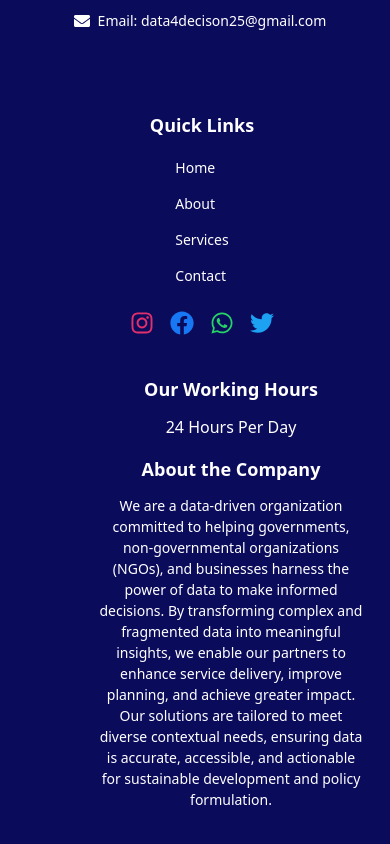
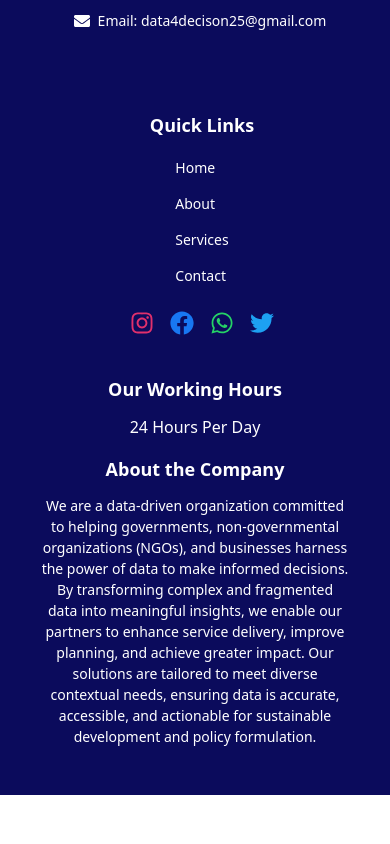
Before and after one commit to data4decision/D4D, a React (Vite) app: page / in a window 390 px wide. Shown: the part 9756-10600 px from the top of the page. After the commit the page ends 10551 px from the top, so only its background shows below. Built offline with nearby package versions, Linux system fonts and the light colour scheme.

Commit message:
first commit

```diff
--- a/package.json
+++ b/package.json
@@ -1,5 +1,6 @@
 {
   "name": "d4d",
+  "homepage": "",
   "private": true,
   "version": "0.0.0",
   "type": "module",
@@ -17,6 +18,8 @@
     "dotenv": "^16.5.0",
     "express": "^5.1.0",
     "framer-motion": "^12.15.0",
+    "gh-pages": "^6.3.0",
+    "github": "^14.0.0",
     "nodemailer": "^7.0.3",
     "react": "^19.1.0",
     "react-datepicker": "^8.4.0",
--- a/src/App.jsx
+++ b/src/App.jsx
@@ -4,6 +4,7 @@ import Layout from "./components/Layout/Layout.jsx";
 import Home from "./page/Home.jsx";
 import About from "./page/About.jsx";
 import Service from "./page/Service.jsx";
+import Team from "./page/Team.jsx";
 import Contact from "./page/Contact.jsx";
 
 const App = () => {
@@ -14,6 +15,7 @@ const App = () => {
           <Route path="/" element={<Home />} />
           <Route path="/about" element={<About />} />
           <Route path="/service" element={<Service />} />
+          <Route path="/team" element={<Team />} />
           <Route path="/contact" element={<Contact />} />
         </Route>
       </Routes>
--- a/src/components/Layout/Footer.jsx
+++ b/src/components/Layout/Footer.jsx
@@ -128,16 +128,16 @@ const Footer = () => {
 
           {/* Column 4: Working Hours and About the Company (25%) */}
           <div className="flex flex-col items-center sm:items-start">
-            <h3 className="text-lg sm:text-xl font-semibold mb-3 md:text-justify ml-18">
+            <h3 className="text-lg sm:text-xl font-semibold mb-3 md:text-justify">
               Our Working Hours
             </h3>
-            <h5 className="text-base sm:text-lg font-medium mb-4 md:text-justify ml-18">
+            <h5 className="text-base sm:text-lg font-medium mb-4 md:text-justify">
               24 Hours Per Day
             </h5>
-            <h3 className="text-lg sm:text-xl font-semibold mb-3 md:text-justify ml-18">
+            <h3 className="text-lg sm:text-xl font-semibold mb-3 md:text-justify">
               About the Company
             </h3>
-            <p className="text-[14px] sm:text-[15px] text-center sm:text-left max-w-[90%] sm:max-w-xs md:text-justify ml-18">
+            <p className="text-[14px] sm:text-[15px] text-center sm:text-left max-w-[90%] sm:max-w-xs md:text-justify">
               We are a data-driven organization committed to helping
               governments, non-governmental organizations (NGOs), and businesses
               harness the power of data to make informed decisions. By
--- a/src/components/Layout/Navbar.jsx
+++ b/src/components/Layout/Navbar.jsx
@@ -40,6 +40,12 @@ const Navbar = () => {
               className="hover:text-[#F47B20] px-3 py-2 rounded-md text-sm font-bold"
             >
               Services
+            </Link>
+            <Link
+              to="/team"
+              className="hover:text-[#F47B20] px-3 py-2 rounded-md text-sm font-bold"
+            >
+              Our Team
             </Link>
             <Link
               to="/contact"
@@ -102,31 +108,38 @@ const Navbar = () => {
       {/* Mobile Menu */}
       {isOpen && (
         <div className="flex justify-center md:hidden" id="mobile-menu">
-          <div className="px-2 pt-2 pb-3 space-y-1">
+          <div className="px-2 pt-2 pb-3 space-y-1 bg-[#0b0b5c] w-full">
             <Link
               to="/"
-              className="block px-3 py-2 rounded-md text-base font-medium text-white hover:text-black"
+              className="block px-3 py-2 rounded-md text-base font-medium text-white hover:text-[#f47b20]"
               onClick={() => setIsOpen(false)} // Close menu on click
             >
               Home
             </Link>
             <Link
               to="/about"
-              className="block px-3 py-2 rounded-md text-base font-medium text-white hover:text-black"
+              className="block px-3 py-2 rounded-md text-base font-medium text-white hover:text-[#f47b20]"
               onClick={() => setIsOpen(false)} // Close menu on click
             >
               About
             </Link>
             <Link
               to="/service"
-              className="block px-3 py-2 rounded-md text-base font-medium text-white hover:text-black"
+              className="block px-3 py-2 rounded-md text-base font-medium text-white hover:text-[#f47b20]"
               onClick={() => setIsOpen(false)} // Close menu on click
             >
               Services
             </Link>
             <Link
+              to="/team"
+              className="block px-3 py-2 rounded-md text-base font-medium text-white hover:text-[#f47b20]"
+              onClick={() => setIsOpen(false)} // Close menu on click
+            >
+              Our Team
+            </Link>
+            <Link
               to="/contact"
-              className="block px-3 py-2 rounded-md text-base font-medium text-white hover:text-black"
+              className="block px-3 py-2 rounded-md text-base font-medium text-white hover:text-[#f47b20]"
               onClick={() => setIsOpen(false)} // Close menu on click
             >
               Contact
--- /dev/null
+++ b/src/page/Team.jsx
@@ -0,0 +1,9 @@
+import React from "react";
+import Navbar from "../components/Layout/Navbar";
+import Footer from "../components/Layout/Footer";
+
+const Team = () => {
+  return <div></div>;
+};
+
+export default Team;
--- a/vite.config.js
+++ b/vite.config.js
@@ -5,4 +5,5 @@ import tailwindcss from "@tailwindcss/vite";
 // https://vite.dev/config/
 export default defineConfig({
   plugins: [react(), tailwindcss()],
+  base: "/D4D",
 });
```
Also changed, not shown: 1 other file (tests, documents, lock files or other folders).
